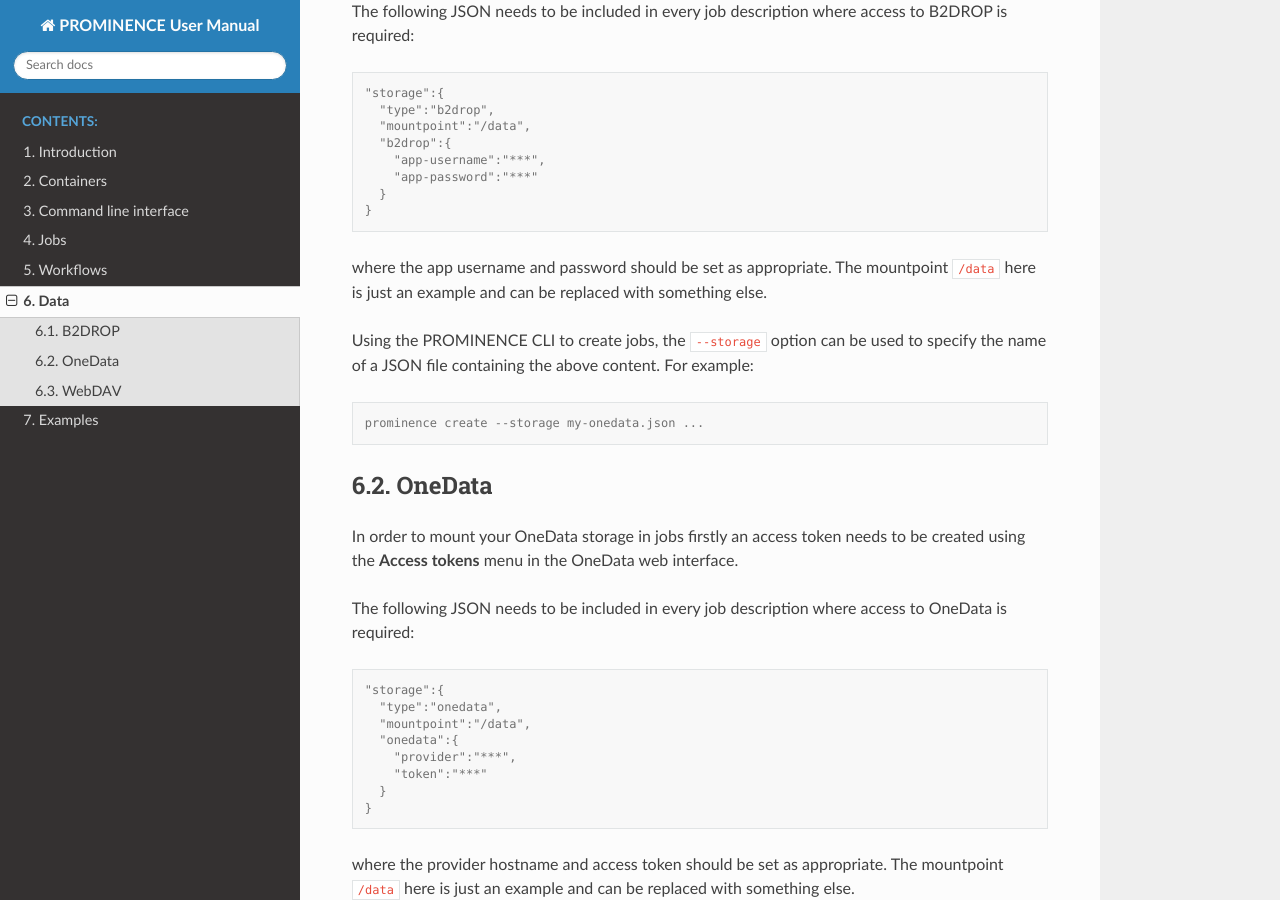
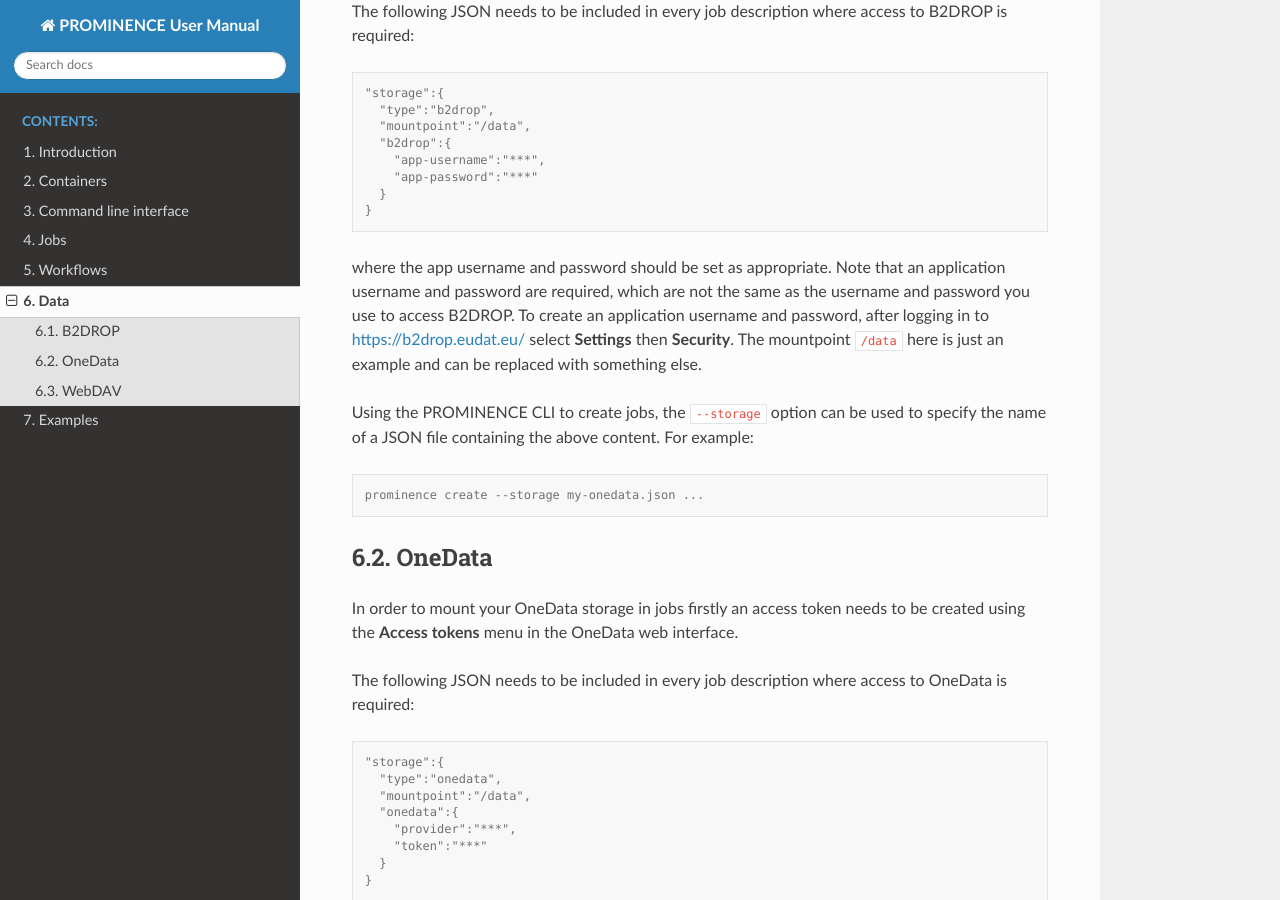
Before and after one commit to prominence-eosc/docs-eosc, a Sphinx documentation site: the page built from source/data.rst, in a window 1280 px wide and 900 px high, scrolled down 312 px. Built offline with Sphinx 7.4.7 and the Read the Docs theme 2.0.0, drawn with Linux system fonts in a browser that asks for light colours.

Commit message:
More detail about app username & password

```diff
--- a/source/data.rst
+++ b/source/data.rst
@@ -21,7 +21,7 @@
      }
    }
 
-where the app username and password should be set as appropriate. The mountpoint ``/data`` here is just an example and can be replaced with something else.
+where the app username and password should be set as appropriate. Note that an application username and password are required, which are not the same as the username and password you use to access B2DROP. To create an application username and password, after logging in to https://b2drop.eudat.eu/ select **Settings** then **Security**. The mountpoint ``/data`` here is just an example and can be replaced with something else.
 
 Using the PROMINENCE CLI to create jobs, the ``--storage`` option can be used to specify the name of a JSON file containing the above content. For example:
 
```
